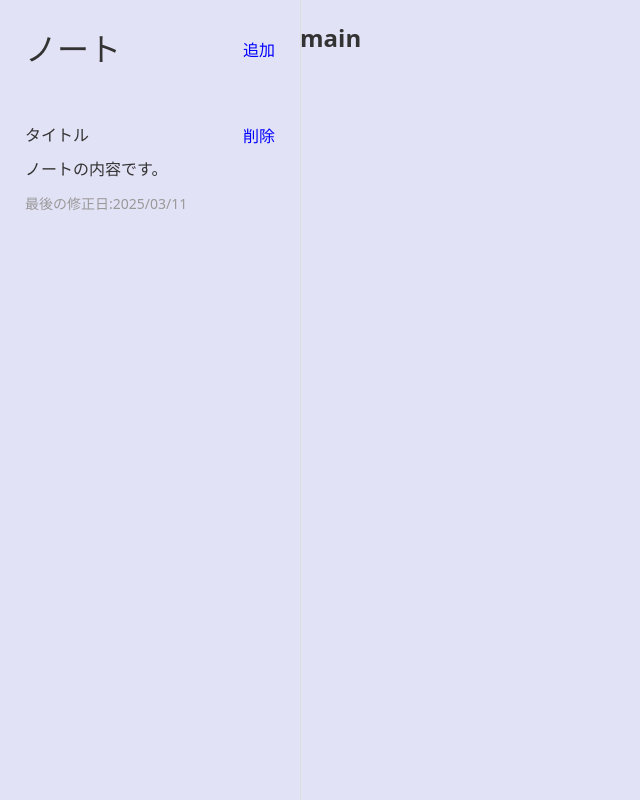
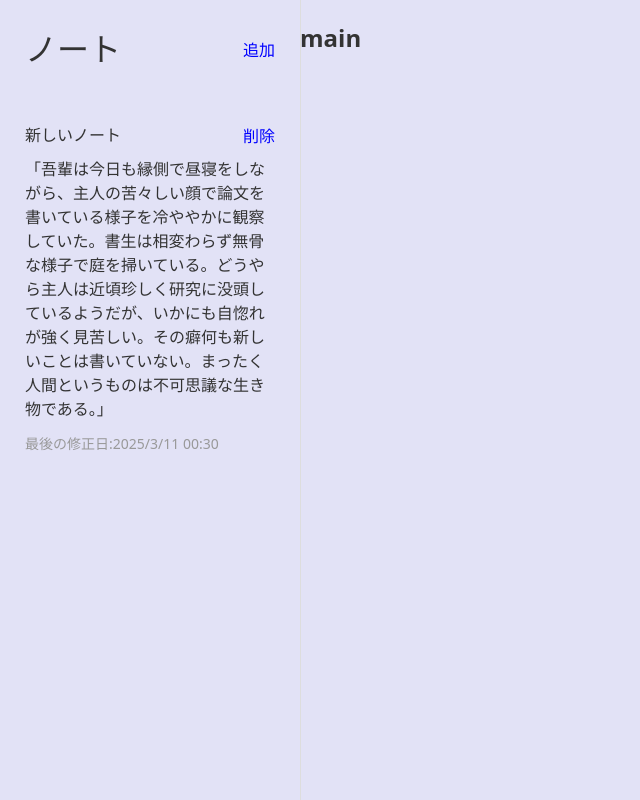
Before and after one commit to tomy-frontend/React-note-app, a React (Vite) app: page / in a window 1280 px wide. Both pictures are taken after a click on the button "追加". Shown: the whole page, without its empty margins (0-640 px from the left). Built offline with nearby package versions, Linux system fonts and the light colour scheme.

Commit message:
Sidebarコンポーネントでノートをmap関数で出力するところまで

```diff
--- a/src/App.jsx
+++ b/src/App.jsx
@@ -1,11 +1,29 @@
+import { useState } from "react";
 import "./App.css";
 import Main from "./components/Main";
 import Sidebar from "./components/Sidebar";
 
 function App() {
+  const [notes, setNotes] = useState([]); // 作成したnoteを保存する配列
+
+  // 新規note作成
+  const onAddNote = () => {
+    console.log("noteが作成されました。");
+    const newNote = {
+      id: 1,
+      title: "新しいノート",
+      content:
+        "「吾輩は今日も縁側で昼寝をしながら、主人の苦々しい顔で論文を書いている様子を冷ややかに観察していた。書生は相変わらず無骨な様子で庭を掃いている。どうやら主人は近頃珍しく研究に没頭しているようだが、いかにも自惚れが強く見苦しい。その癖何も新しいことは書いていない。まったく人間というものは不可思議な生き物である。」",
+      modDate: Date.now(),
+    };
+
+    setNotes([...notes, newNote]); // スプレッド構文で展開して、新しい要素を追加していく
+    console.log(notes);
+  };
+
   return (
     <div className="App">
-      <Sidebar />
+      <Sidebar onAddNote={onAddNote} notes={notes} />
       <Main />
     </div>
   );
--- a/src/components/Sidebar.jsx
+++ b/src/components/Sidebar.jsx
@@ -1,23 +1,36 @@
 import React from "react";
 import "./Sidebar.css";
 
-const Sidebar = () => {
+const Sidebar = ({ onAddNote, notes }) => {
   return (
     <div className="app-sidebar">
       <div className="app-sidebar-header">
         <h1>ノート</h1>
-        <button>追加</button>
+        <button onClick={onAddNote}>追加</button>
       </div>
 
       <div className="app-sidebar-notes">
-        <div className="app-sidebar-note">
-          <div className="sidebar-note-title">
-            <strong>タイトル</strong>
-            <button>削除</button>
-          </div>
-          <p>ノートの内容です。</p>
-          <small>最後の修正日:2025/03/11</small>
-        </div>
+        {notes.map((note) => {
+          return (
+            <article key={note.id} className="app-sidebar-note">
+              <div className="sidebar-note-title">
+                <strong>{note.title}</strong>
+                <button>削除</button>
+              </div>
+              <p>{note.content}</p>
+              <small>
+                最後の修正日:
+                {new Date(note.modDate).toLocaleString("ja-JP", {
+                  year: "numeric",
+                  month: "numeric",
+                  day: "numeric",
+                  hour: "2-digit",
+                  minute: "2-digit",
+                })}
+              </small>
+            </article>
+          );
+        })}
       </div>
     </div>
   );
```
